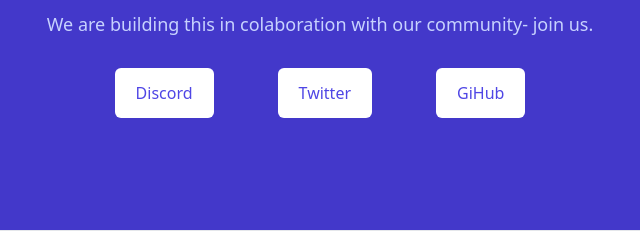
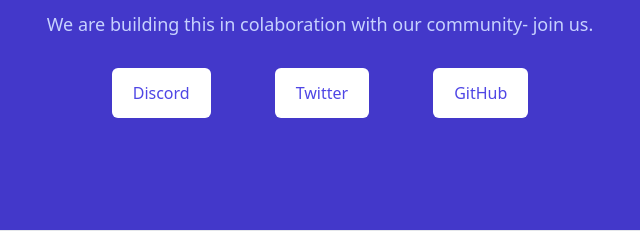
Before and after one commit to endaofinance/marketing-site, a Gatsby site: page / in a window 1280 px wide. Shown: the part 3038-3278 px from the top of the page, 320-960 px from the left. Built offline with nearby package versions, Linux system fonts and the light colour scheme; Gatsby itself is replaced by a stand-in of ours.

Commit message:
fix typo

```diff
--- a/src/pages/sections/signup-form.tsx
+++ b/src/pages/sections/signup-form.tsx
@@ -27,7 +27,7 @@
           href="https://github.com/endaofinance"
           className="m-8 w-1/2 inline-flex items-center justify-center px-5 py-3 border border-transparent text-base font-medium rounded-md text-indigo-600 bg-white hover:bg-indigo-50 sm:w-auto"
         >
-          GiHub
+          GitHub
         </OutboundLink>
       </div>
     </div>
```
